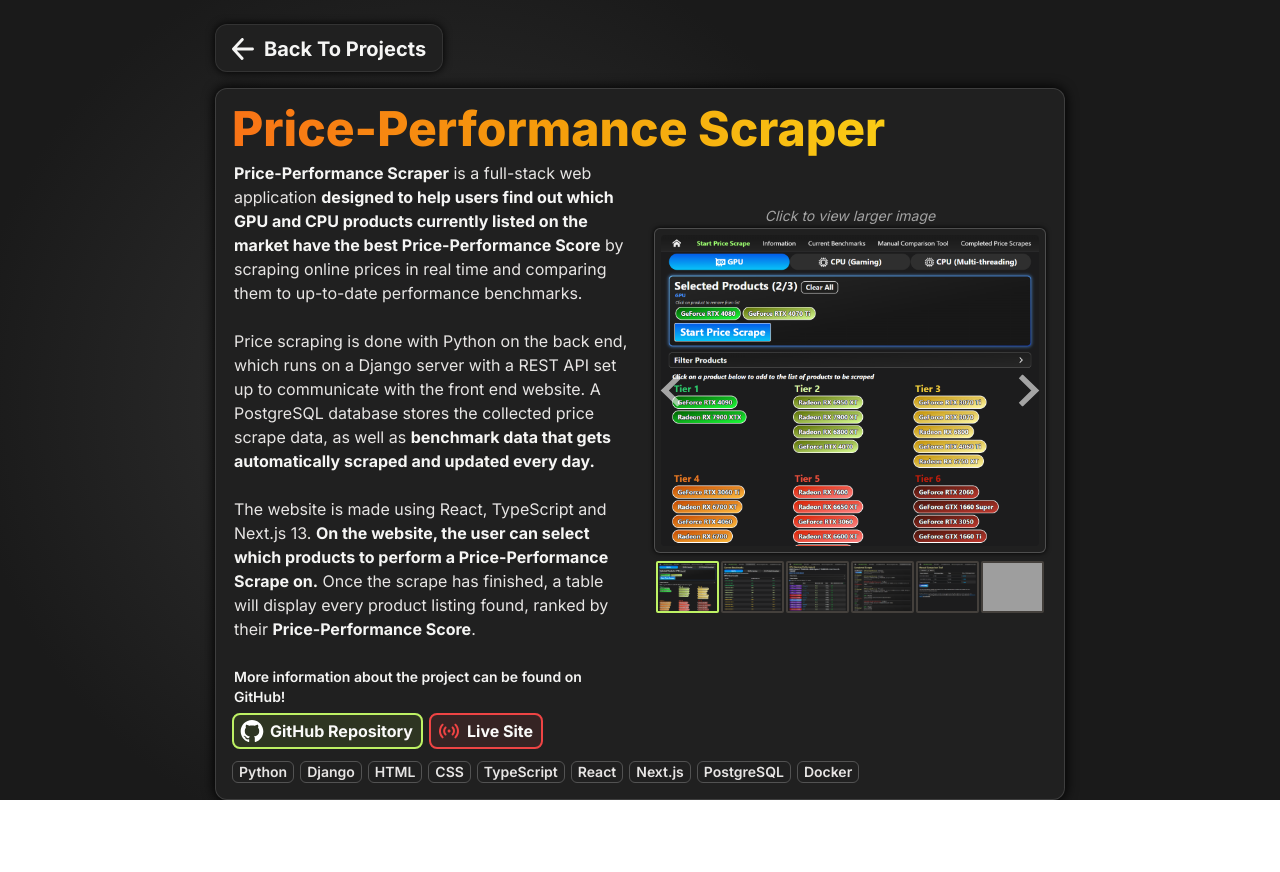
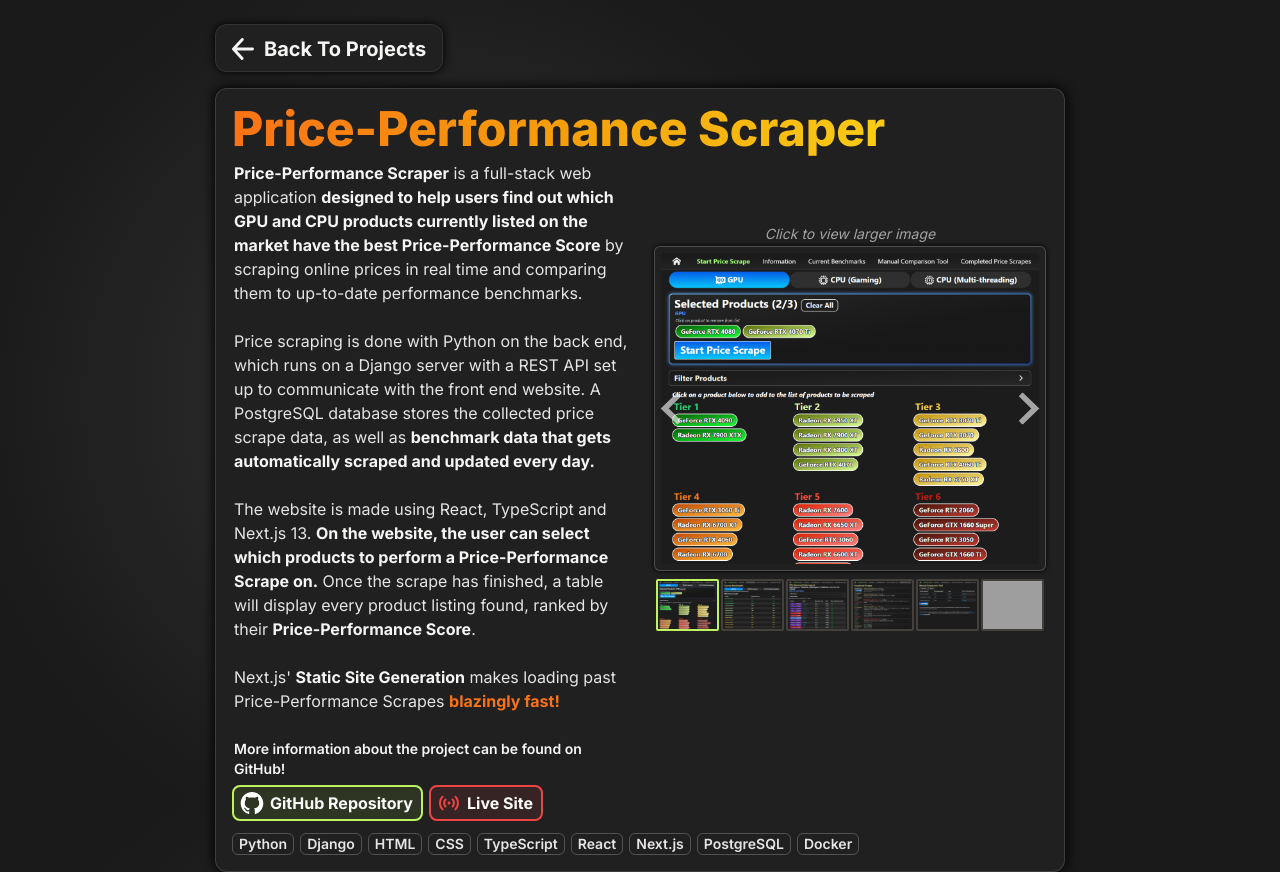
Before and after one commit to vik-ma/portfolio, a Next.js app: page /projects/price-performance-scraper in a window 1280 px wide. Before the commit the page ends 800 px from the top, so only its background shows below. Built offline with nearby package versions, Linux system fonts and the light colour scheme; grey boxes are pictures that could not be loaded.

Commit message:
Updated the full descriptions of PPS and Pathfinding Race in ProjectsInfo

```diff
--- a/app/ProjectsInfo.tsx
+++ b/app/ProjectsInfo.tsx
@@ -48,6 +48,12 @@
         Once the scrape has finished, a table will display every product listing
         found, ranked by their{" "}
         <strong className="text-stone-100">Price-Performance Score</strong>.
+        <br />
+        <br />
+        Next.js&apos;{" "}
+        <strong className="text-stone-100">Static Site Generation</strong> makes
+        loading past Price-Performance Scrapes{" "}
+        <strong className="text-orange-500">blazingly fast!</strong>
       </p>
     ),
     techStack: [
@@ -118,8 +124,8 @@
           Six different types of pathfinding algorithms have been implemented in
           this game
         </strong>
-        , and a Information section with detailed explanations of all of the
-        algorithms is included in the game.
+        , and the Information tab on the website contains detailed explanations
+        of every algorithm.
       </p>
     ),
     techStack: ["HTML", "CSS", "JavaScript", "React"],
```
